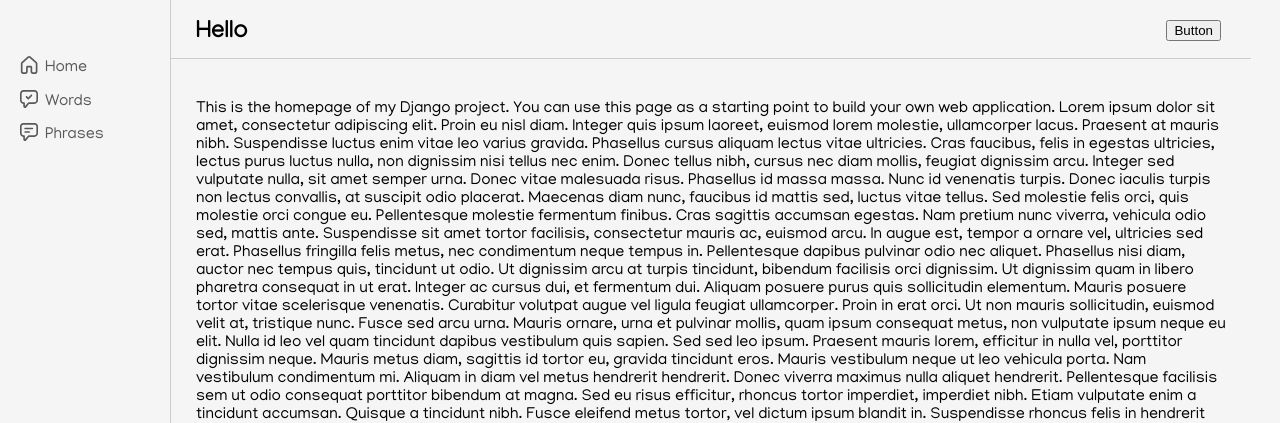
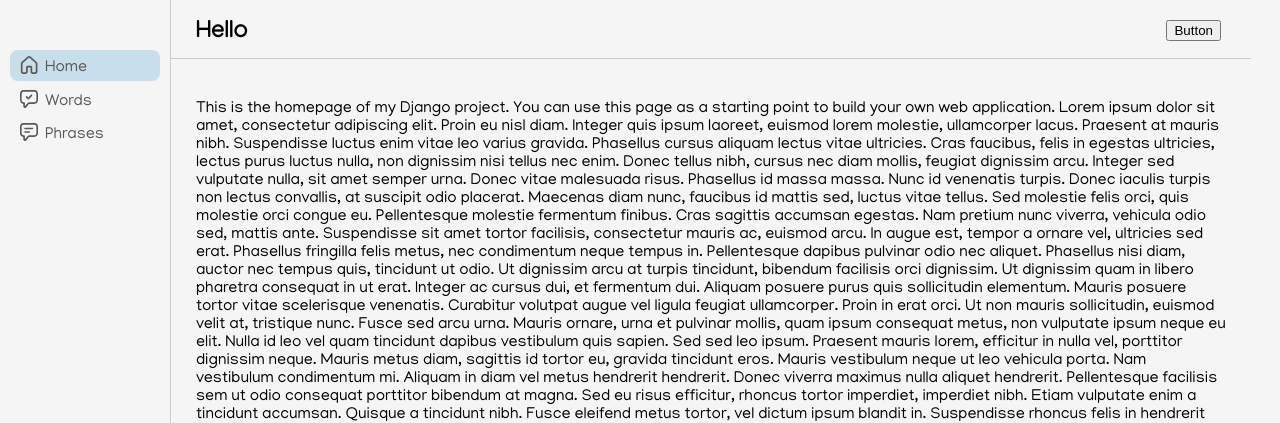
Before and after one commit to joshelvn11/VocabVenture, a Django app: page / in a window 1280 px wide. Shown: the top 423 px of the page. Run offline with Django 4.2, Linux system fonts and the light colour scheme; style sheets or scripts are compiled from the project's sources.

Commit message:
[FIX] fixed highlighting of active nav links

```diff
--- a/static/css/main.css
+++ b/static/css/main.css
@@ -218,7 +218,7 @@
   margin-bottom: 2.5px;
 }
 
-.nav-item-wrapper .active {
+.nav-item-wrapper.active {
   background-color: var(--blue-opaque);
 }
 
--- a/static/scss/_navbar.scss
+++ b/static/scss/_navbar.scss
@@ -33,7 +33,7 @@
   border-radius: 8px;
   margin-bottom: 2.5px;
 
-  .active {
+  &.active {
     background-color: var(--blue-opaque);
   }
 
```
Also changed, not shown: 1 other file.
